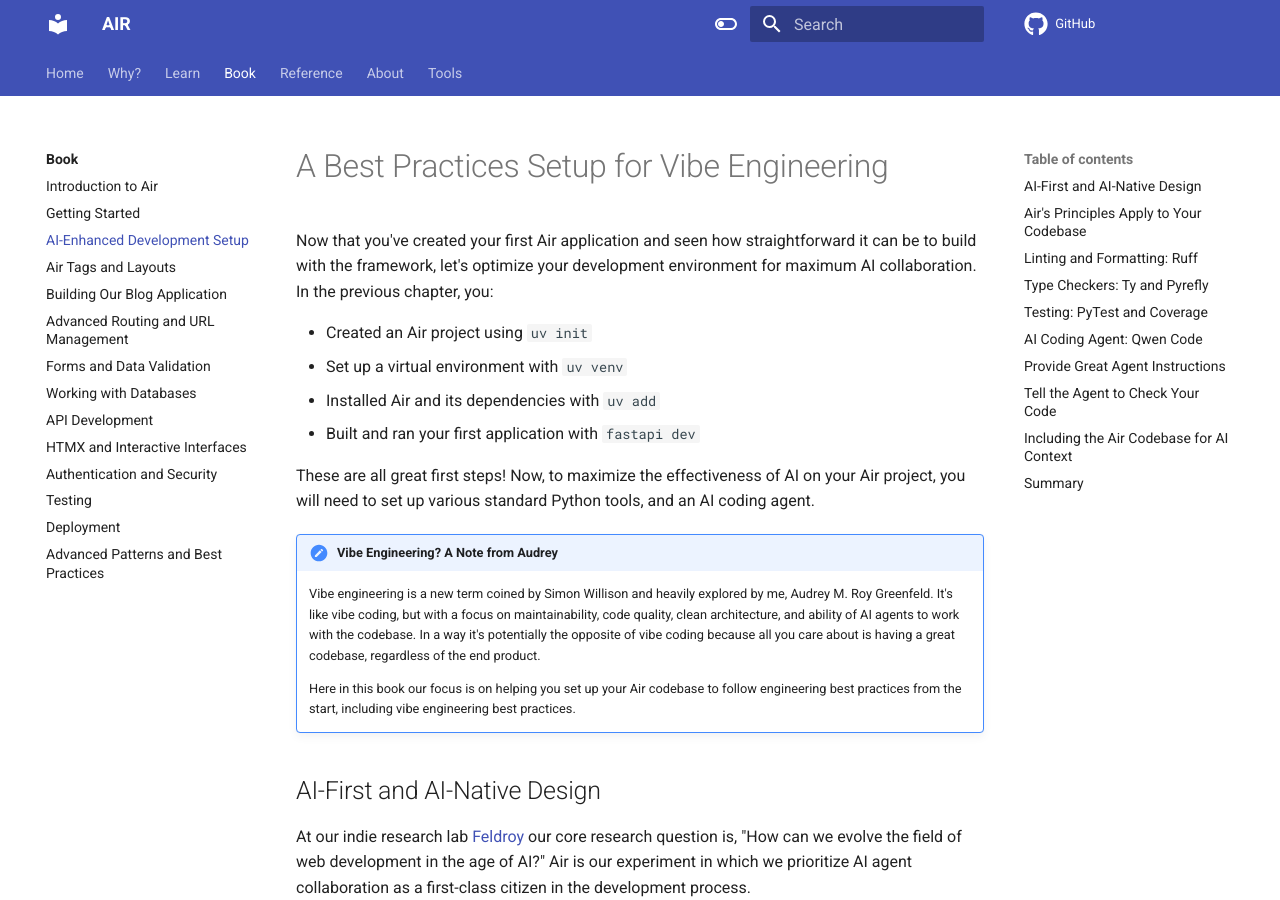
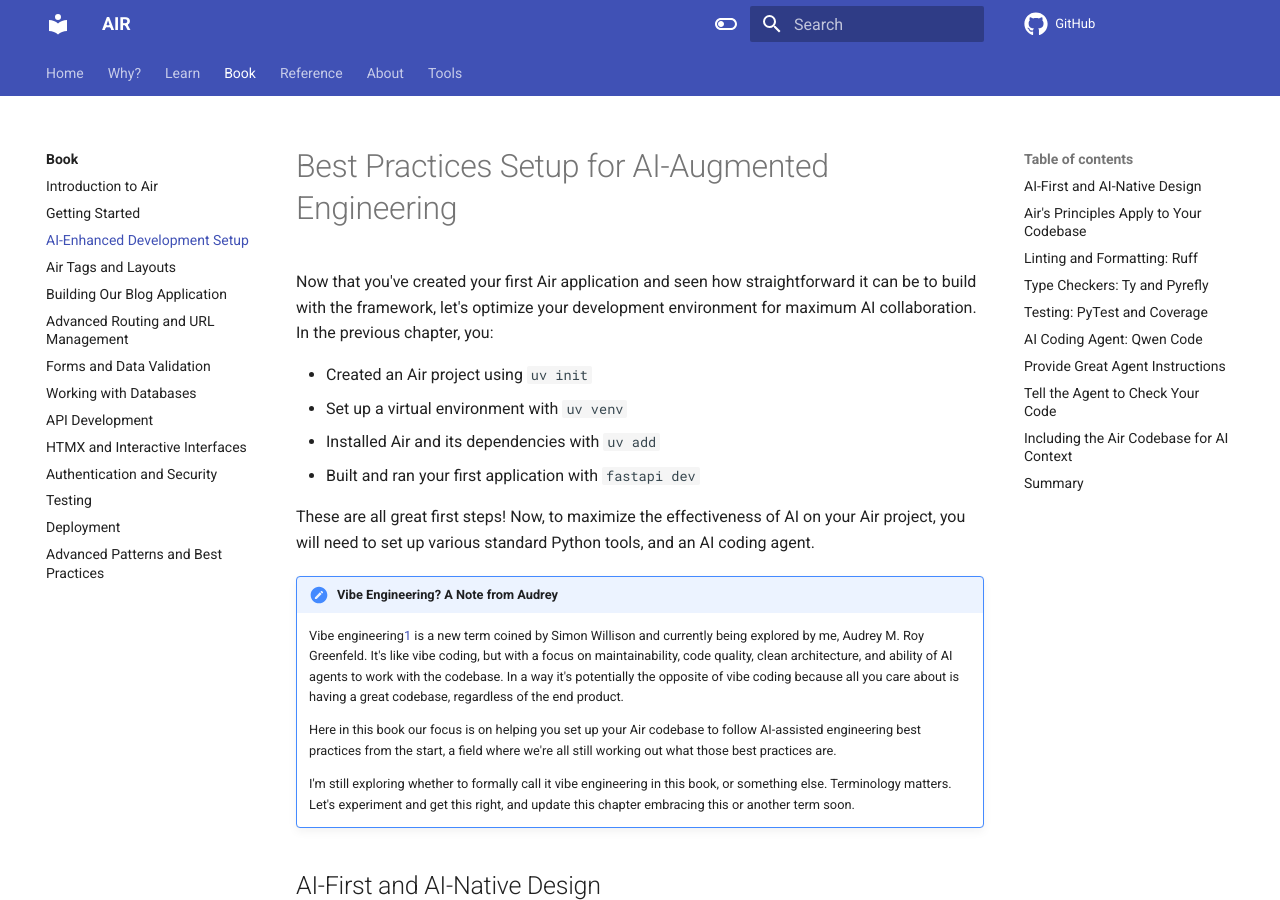
Before and after one commit to feldroy/air, an MkDocs documentation site: the page built from docs/book/03-ai-enhanced-development-setup.md, in a window 1280 px wide and 900 px high. Built offline with MkDocs 1.6.1 and Material for MkDocs 9.7.7, drawn with Linux system fonts in a browser that asks for light colours; comment, search, counter and statistics services are not loaded.

Commit message:
Revise "vibe engineering" box to be transparent about indecision

```diff
--- a/docs/book/03-ai-enhanced-development-setup.md
+++ b/docs/book/03-ai-enhanced-development-setup.md
@@ -1,4 +1,4 @@
-# A Best Practices Setup for Vibe Engineering
+# Best Practices Setup for AI-Augmented Engineering
 
 Now that you've created your first Air application and seen how straightforward it can be to build with the framework, let's optimize your development environment for maximum AI collaboration. In the previous chapter, you:
 
@@ -11,9 +11,13 @@ These are all great first steps! Now, to maximize the effectiveness of AI on you
 
 !!! note "Vibe Engineering? A Note from Audrey"
 
-    Vibe engineering is a new term coined by Simon Willison and heavily explored by me, Audrey M. Roy Greenfeld. It's like vibe coding, but with a focus on maintainability, code quality, clean architecture, and ability of AI agents to work with the codebase. In a way it's potentially the opposite of vibe coding because all you care about is having a great codebase, regardless of the end product.
+    Vibe engineering[1] is a new term coined by Simon Willison and currently being explored by me, Audrey M. Roy Greenfeld. It's like vibe coding, but with a focus on maintainability, code quality, clean architecture, and ability of AI agents to work with the codebase. In a way it's potentially the opposite of vibe coding because all you care about is having a great codebase, regardless of the end product.
 
-    Here in this book our focus is on helping you set up your Air codebase to follow engineering best practices from the start, including vibe engineering best practices.
+    Here in this book our focus is on helping you set up your Air codebase to follow AI-assisted engineering best practices from the start, a field where we're all still working out what those best practices are.
+
+    I'm still exploring whether to formally call it vibe engineering in this book, or something else. Terminology matters. Let's experiment and get this right, and update this chapter embracing this or another term soon.
+
+[1]: https://simonwillison.net/2025/Oct/7/vibe-engineering/
 
 ## AI-First and AI-Native Design
 
```
